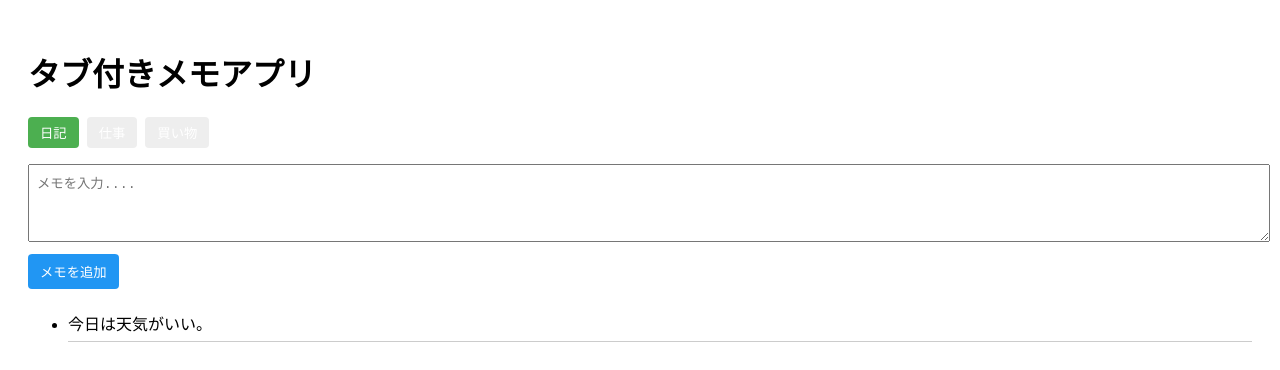
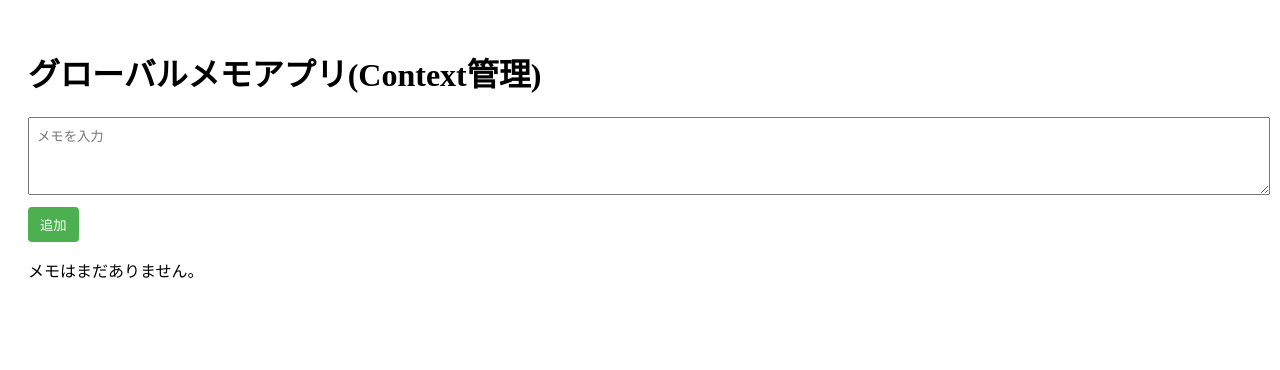
Before and after one commit to TYMtwilight/React_Shakyo, a React (Create React App) app: page / in a window 1280 px wide. Shown: the top 370 px of the page. Built offline with nearby package versions, Linux system fonts and the light colour scheme.

Commit message:
💪shakyo-4

```diff
--- a/src/index.tsx
+++ b/src/index.tsx
@@ -1,6 +1,6 @@
 import React from 'react';
 import ReactDOM from 'react-dom/client';
-import App from './shakyo-3/App';
+import App from './shakyo-4/App';
 
 const root = ReactDOM.createRoot(
   document.getElementById('root') as HTMLElement
--- a/src/shakyo-4/App.tsx
+++ b/src/shakyo-4/App.tsx
@@ -0,0 +1,18 @@
+import React from 'react';
+import { MemoProvider } from './context/MemoContext';
+import MemoForm from './components/MemoForm';
+import MemoList from './components/MemoList';
+
+const App: React.FC = () => {
+    return (
+        <MemoProvider>
+            <div style={{ padding: 20 }}>
+                <h1>グローバルメモアプリ(Context管理)</h1>
+                <MemoForm />
+                <MemoList />
+            </div>
+        </MemoProvider>
+    );
+};
+
+export default App;
--- /dev/null
+++ b/src/shakyo-4/components/MemoForm.tsx
@@ -0,0 +1,40 @@
+import React, { useState, useContext } from 'react';
+import { MemoDispatchContext } from '../context/MemoContext';
+
+const MemoForm: React.FC = () => {
+    const [text, setText] = useState("");
+    const dispatch = useContext( MemoDispatchContext );
+
+    const handleAdd = () => {
+        if(text.trim() === '') return;
+        dispatch({ type: 'ADD', payload: text});
+        setText("");
+    }
+
+    return (
+        <div>
+            <textarea
+                style={{width: '100%', height: '60px', padding: 8}}
+                value={text}
+                onChange={(e) => setText(e.target.value)}
+                placeholder="メモを入力"
+            />
+            <button
+                onClick={handleAdd}
+                style={{
+                    marginTop: 8,
+                    padding: '8px 12px',
+                    backgroundColor: '#4caf50',
+                    color: 'white',
+                    border: 'none',
+                    borderRadius: 4,
+                    cursor: 'pointer',
+                }}
+            >
+                追加
+            </button>
+        </div>
+    );
+};
+
+export default MemoForm;
--- /dev/null
+++ b/src/shakyo-4/components/MemoList.tsx
@@ -0,0 +1,41 @@
+import React, { useContext } from 'react';
+import { MemoStateContext, MemoDispatchContext } from '../context/MemoContext';
+
+const MemoList: React.FC = () => {
+    const memos = useContext(MemoStateContext);
+    const dispatch = useContext(MemoDispatchContext);
+
+    if(memos.length === 0) return  <p>メモはまだありません。</p>
+
+    return (
+        <ul>
+            {memos.map((memo) => (
+                <li
+                    key={memo.id}
+                    style={{
+                        display: 'flex',
+                        justifyContent: 'space-between',
+                        padding: '6px 0',
+                        borderBottom: '1px solid #ddd',
+                    }}
+                >
+                    <span>{memo.text}</span>
+                    <button onClick={() => dispatch({ type: 'DELETE', payload: memo.id })}
+                            style={{
+                                background: 'crimson',
+                                border: 'none',
+                                padding: '4px 8px',
+                                cursor: 'pointer',
+                                borderRadius: 4,
+                                color: 'white',
+                            }}
+                    >
+                        削除
+                    </button>
+                </li>
+            ))}
+        </ul>
+    );
+};
+
+export default MemoList;
```
Also changed, not shown: src/shakyo-4/context/MemoContext.tsx (+7 -9 lines).
